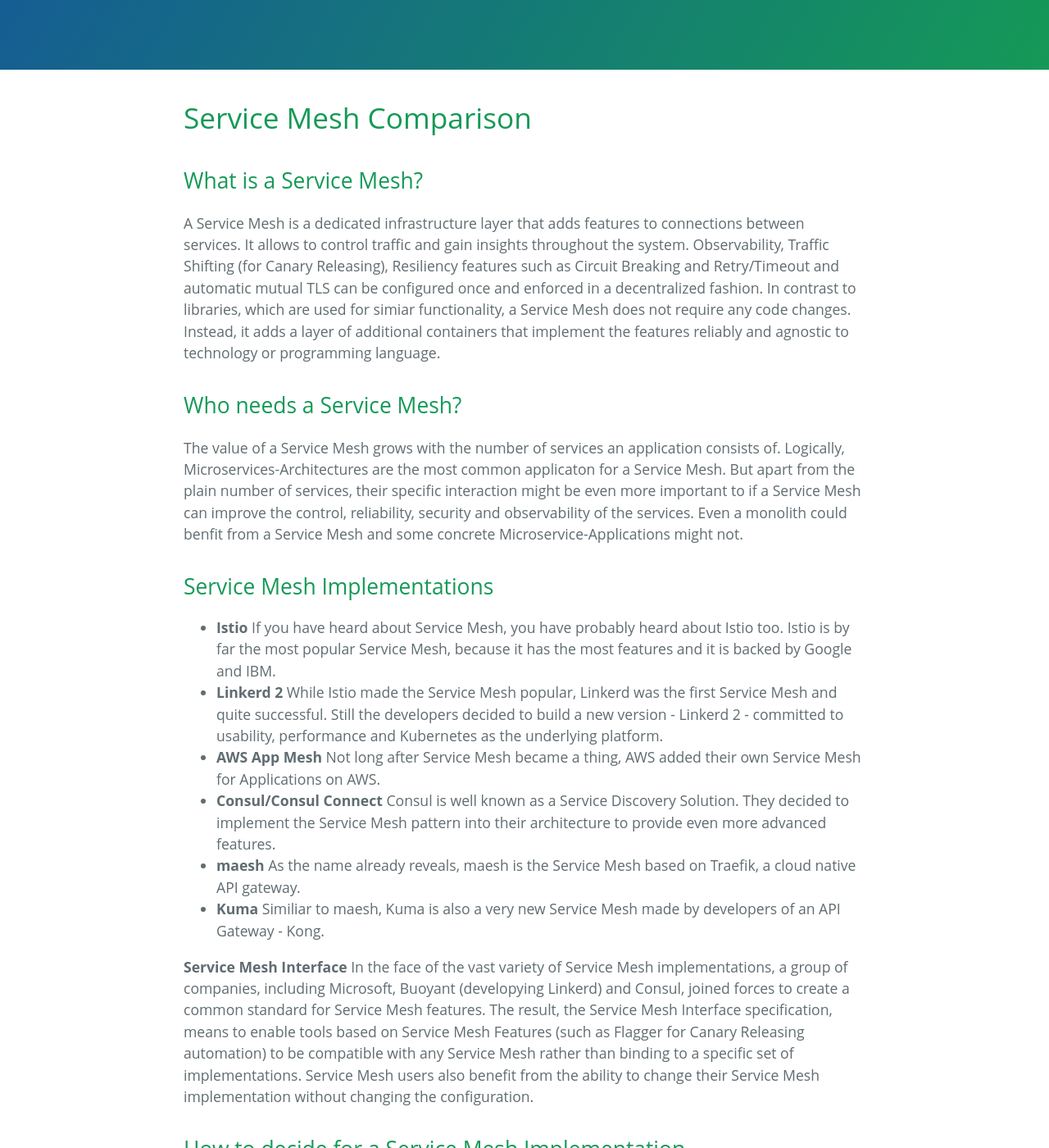
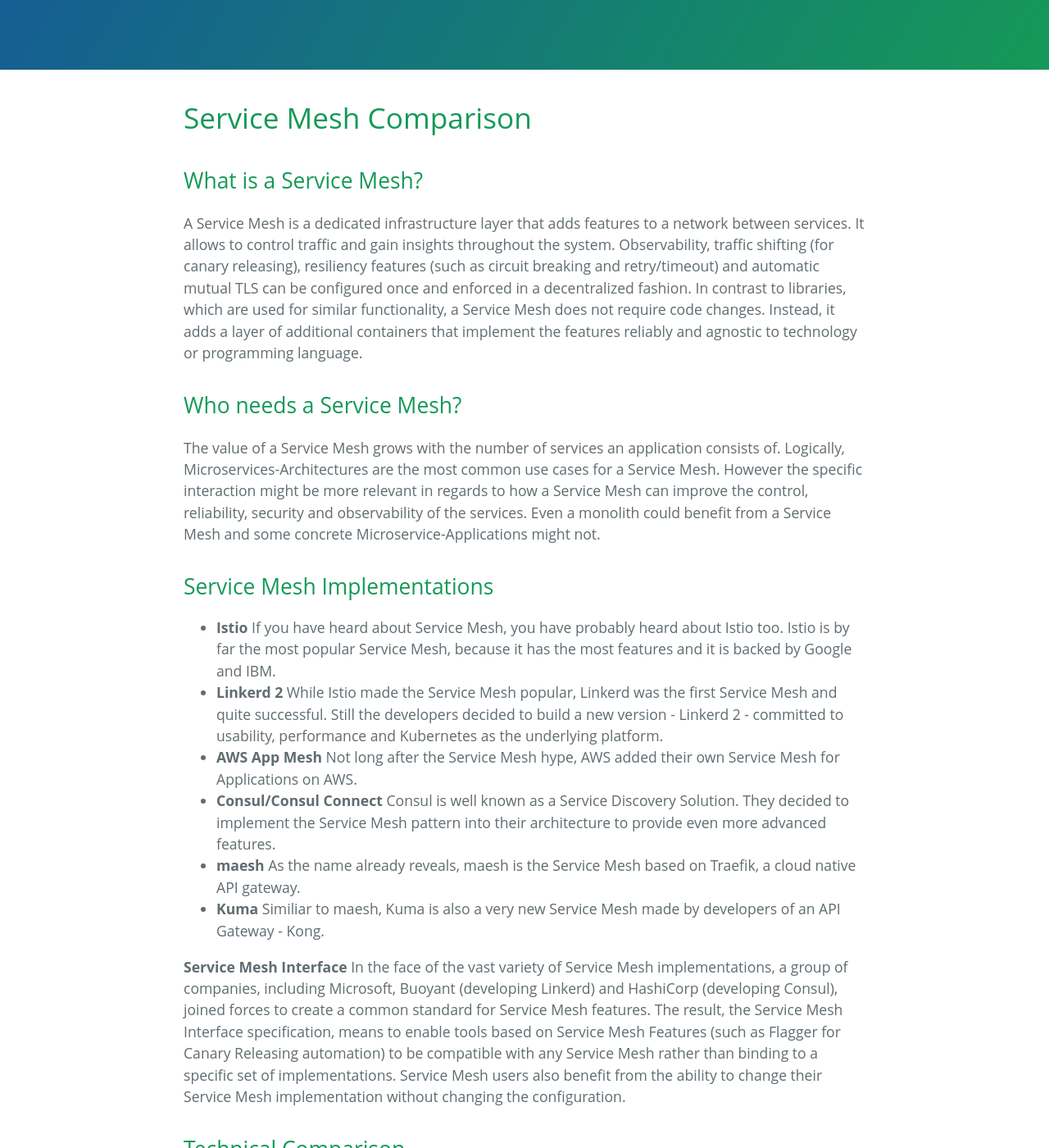
Before and after one commit to servicemesh-es/servicemesh.es, a Jekyll site: the page built from index.md, in a window 1280 px wide and 1400 px high, scrolled down 232 px. Shown: the whole window at 82% size. Built offline with Jekyll 4.4.1, drawn with Linux system fonts in a browser that asks for light colours; our own code applies the rules of GitHub Pages for plain Markdown files; some of the changed text lies outside the part shown.

Commit message:
primer ref and typos

```diff
--- a/index.md
+++ b/index.md
@@ -6,11 +6,11 @@
 
 ## What is a Service Mesh?
 
-A Service Mesh is a dedicated infrastructure layer that adds features to connections between services. It allows to control traffic and gain insights throughout the system. Observability, Traffic Shifting (for Canary Releasing), Resiliency features such as Circuit Breaking and Retry/Timeout and automatic mutual TLS can be configured once and enforced in a decentralized fashion. In contrast to libraries, which are used for simiar functionality, a Service Mesh does not require any code changes. Instead, it adds a layer of additional containers that implement the features reliably and agnostic to technology or programming language.
+A Service Mesh is a dedicated infrastructure layer that adds features to a network between services. It allows to control traffic and gain insights throughout the system. Observability, traffic shifting (for canary releasing), resiliency features (such as circuit breaking and retry/timeout) and automatic mutual TLS can be configured once and enforced in a decentralized fashion. In contrast to libraries, which are used for similar functionality, a Service Mesh does not require code changes. Instead, it adds a layer of additional containers that implement the features reliably and agnostic to technology or programming language.
 
 ## Who needs a Service Mesh?
 
-The value of a Service Mesh grows with the number of services an application consists of. Logically, Microservices-Architectures are the most common applicaton for a Service Mesh. But apart from the plain number of services, their specific interaction might be even more important to if a Service Mesh can improve the control, reliability, security and observability of the services. Even a monolith could benfit from a Service Mesh and some concrete Microservice-Applications might not.
+The value of a Service Mesh grows with the number of services an application consists of. Logically, Microservices-Architectures are the most common use cases for a Service Mesh. However the specific interaction might be more relevant in regards to how a Service Mesh can improve the control, reliability, security and observability of the services. Even a monolith could benefit from a Service Mesh and some concrete Microservice-Applications might not.
 
 ## Service Mesh Implementations
 
@@ -19,7 +19,7 @@
 -  **Linkerd 2**
    While Istio made the Service Mesh popular, Linkerd was the first Service Mesh and quite successful. Still the developers decided to build a new version - Linkerd 2 - committed to usability, performance and Kubernetes as the underlying platform.
 -  **AWS App Mesh**
-   Not long after Service Mesh became a thing, AWS added their own Service Mesh for Applications on AWS.
+   Not long after the Service Mesh hype, AWS added their own Service Mesh for Applications on AWS.
 -  **Consul/Consul Connect**
    Consul is well known as a Service Discovery Solution. They decided to implement the Service Mesh pattern into their architecture to provide even more advanced features.
 -  **maesh**
@@ -28,13 +28,7 @@
    Similiar to maesh, Kuma is also a very new Service Mesh made by developers of an API Gateway - Kong.
 
 **Service Mesh Interface**
-In the face of the vast variety of Service Mesh implementations, a group of companies, including Microsoft, Buoyant (developying Linkerd) and Consul, joined forces to create a common standard for Service Mesh features. The result, the Service Mesh Interface specification, means to enable tools based on Service Mesh Features (such as Flagger for Canary Releasing automation) to be compatible with any Service Mesh rather than binding to a specific set of implementations. Service Mesh users also benefit from the ability to change their Service Mesh implementation without changing the configuration.
-
-
-
-## How to decide for a Service Mesh Implementation
-
-The list above shows that Service Mesh
+In the face of the vast variety of Service Mesh implementations, a group of companies, including Microsoft, Buoyant (developing Linkerd) and HashiCorp (developing Consul), joined forces to create a common standard for Service Mesh features. The result, the Service Mesh Interface specification, means to enable tools based on Service Mesh Features (such as Flagger for Canary Releasing automation) to be compatible with any Service Mesh rather than binding to a specific set of implementations. Service Mesh users also benefit from the ability to change their Service Mesh implementation without changing the configuration.
 
 
 
@@ -82,6 +76,8 @@
 
 *= might be possible through manual configuration/templating of proxy
 
+## Service Mesh Deep Dive
 
+The free Service Mesh Primer explains the Service Mesh pattern und features in detail and contains examples for Istio:
 
-### Resources, Latency and Usability
+![[Service Mesh Primer](leanpub.com/service-mesh-primer)](img/primer.jpeg)
```
Also changed, not shown: img/primer.jpeg (added).
